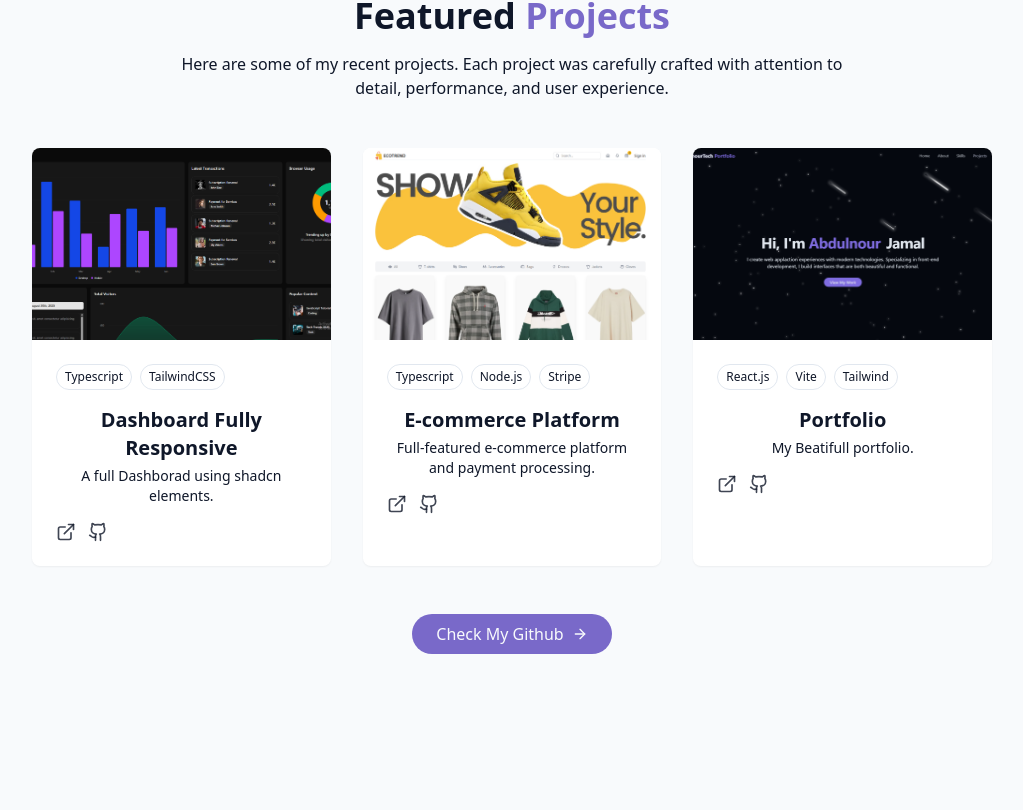
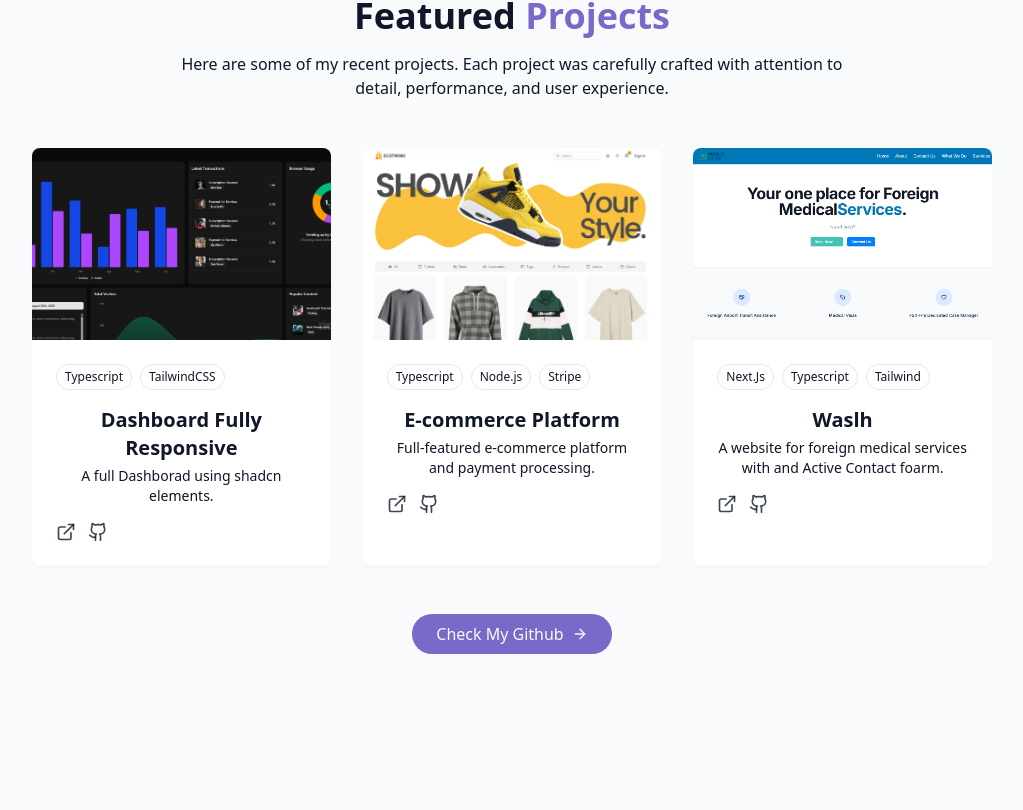
Before and after one commit to x-239/porto, a React app: page / in a window 1280 px wide. Shown: the part 2710-3520 px from the top of the page, without its empty margins (128-1151 px from the left). Built offline with nearby package versions, Linux system fonts and the light colour scheme; the HTML template or start-up script is replaced by a standard one.

Commit message:
added my latest project unfinished tho

```diff
--- a/src/components/ContactSection.jsx
+++ b/src/components/ContactSection.jsx
@@ -54,9 +54,9 @@ const ContactSection = () => {
                   <Mail className="h-6 w-6 text-primary" />{" "}
                 </div>
                 <div>
-                  <h4 className="font-medium"> Email</h4>
+                  <h4 className="font-medium">Email</h4>
                   <a
-                    href="mailto:hello@gmail.com"
+                    href="mailto:Abdulnour_Abdulrhman@outlook.com"
                     className="text-muted-foreground hover:text-primary transition-colors"
                   >
                     Abdulnour_Abdulrhman@outlook.com
@@ -68,9 +68,9 @@ const ContactSection = () => {
                   <Phone className="h-6 w-6 text-primary" />{" "}
                 </div>
                 <div>
-                  <h4 className="font-medium"> Phone</h4>
+                  <h4 className="font-medium">Phone</h4>
                   <a
-                    href="tel:+11234567890"
+                    href="tel:+962797743569"
                     className="text-muted-foreground hover:text-primary transition-colors"
                   >
                     +962 7 97743569
@@ -113,7 +113,7 @@ const ContactSection = () => {
             className="bg-card p-8 rounded-lg shadow-xs"
             onSubmit={handleSubmit}
           >
-            <h3 className="text-2xl font-semibold mb-6"> Send a Message</h3>
+            <h3 className="text-2xl font-semibold mb-6">Send a Message</h3>
 
             <form className="space-y-6">
               <div>
@@ -148,7 +148,7 @@ const ContactSection = () => {
                   name="email"
                   required
                   className="w-full px-4 py-3 rounded-md border border-input bg-background focus:outline-hidden foucs:ring-2 focus:ring-primary"
-                  placeholder="john@gmail.com"
+                  placeholder="example@gmail.com"
                 />
               </div>
 
--- a/src/components/ProjectsSection.jsx
+++ b/src/components/ProjectsSection.jsx
@@ -21,12 +21,12 @@ const projects = [
   },
   {
     id: 3,
-    title: "Portfolio",
-    description: "My Beatifull portfolio.",
-    image: "/porto.png",
-    tags: ["React.js", "Vite", "Tailwind"],
-    demoUrl: "https://porto-lilac-omega.vercel.app/",
-    githubUrl: "https://github.com/x-239/ecommerce-ui",
+    title: "Waslh",
+    description: "A website for foreign medical services with and Active Contact foarm.",
+    image: "/waslhImage.png",
+    tags: ["Next.Js", "Typescript", "Tailwind"],
+    demoUrl: "https://mmm-smoky-six.vercel.app/",
+    githubUrl: "https://github.com/x-239/MMM.git",
   }
 ];
 
```
Also changed, not shown: public/waslhImage.png (added).
